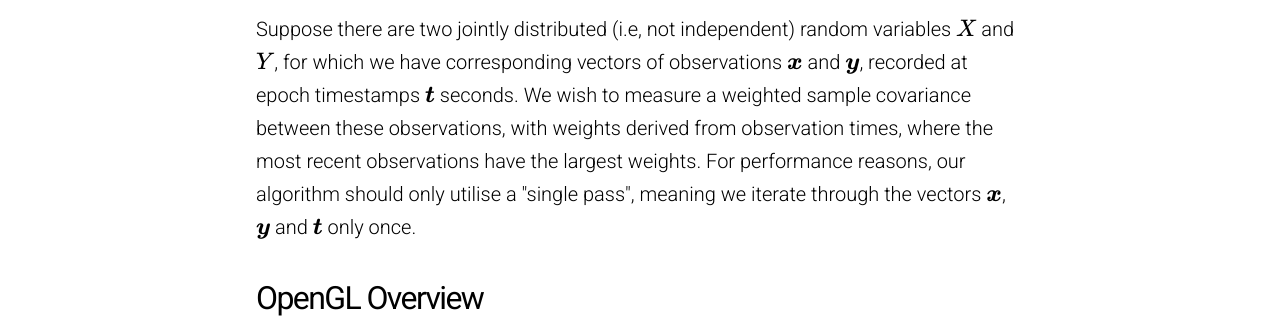
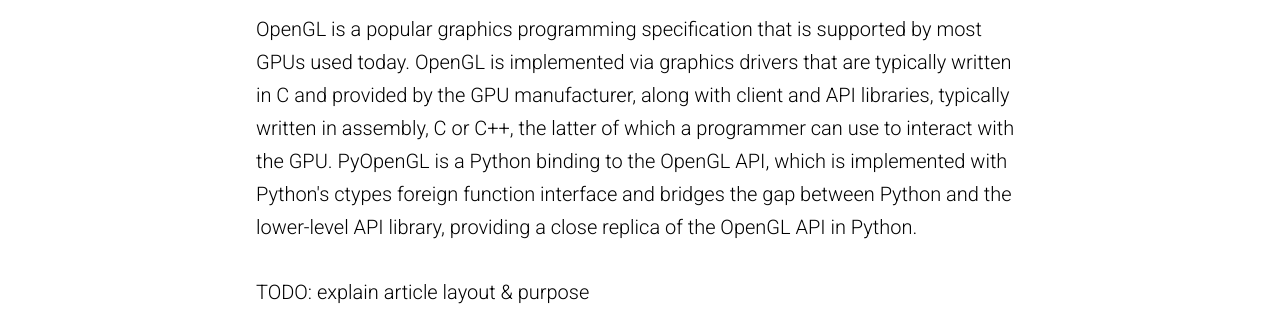
Before and after one commit to ethanm-dev/blog, a plain HTML site: page articles/rotating_cube.html in a window 1280 px wide. Shown: the part 485-803 px from the top of the page. Drawn offline with nearby package versions, Linux system fonts and the light colour scheme; a script that the page names is missing; a small style sheet from the web is missing.

Commit message:
Progress on context section of July article

```diff
--- a/articles/rotating_cube.html
+++ b/articles/rotating_cube.html
@@ -31,12 +31,15 @@
             <section class="article-body">
                 <h3>Context</h3>
                 <p>
-                    Suppose there are two jointly distributed (i.e, not independent) random variables $X$ and $Y$, for which
-                    we have corresponding vectors of observations $\boldsymbol{x}$ and $\boldsymbol{y}$, recorded at epoch
-                    timestamps $\boldsymbol{t}$ seconds. We wish to measure a weighted sample covariance between these
-                    observations, with weights derived from observation times, where the most recent observations have the
-                    largest weights. For performance reasons, our algorithm should only utilise a "single pass", meaning we
-                    iterate through the vectors $\boldsymbol{x}$, $\boldsymbol{y}$ and $\boldsymbol{t}$ only once.
+                    OpenGL is a popular graphics programming specification that is supported by most GPUs used today. OpenGL
+                    is implemented via graphics drivers that are typically written in C and provided by the GPU manufacturer,
+                    along with client and API libraries, typically written in assembly, C or C++, the latter of which a
+                    programmer can use to interact with the GPU. PyOpenGL is a Python binding to the OpenGL API, which is
+                    implemented with Python's ctypes foreign function interface and bridges the gap between Python and the
+                    lower-level API library, providing a close replica of the OpenGL API in Python.
+                </p>
+                <p>
+                    TODO: explain article layout & purpose
                 </p>
 
                 <h3>OpenGL Overview</h3>
```
